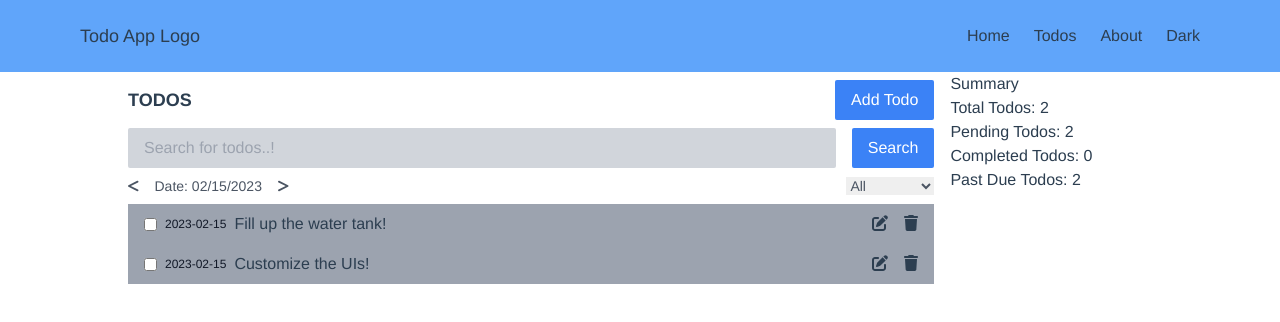
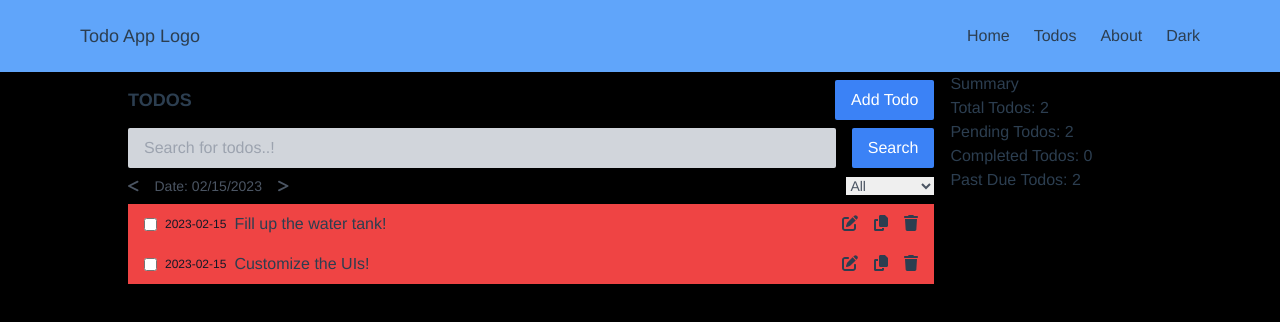
Before and after one commit to dioveath/todo-vuejs, a Vue app: page / in a window 1280 px wide. Shown: the top 322 px of the page. Built offline with nearby package versions, Linux system fonts and the light colour scheme.

Commit message:
add: highlight due todo in red

```diff
--- a/src/components/CreateTodo.vue
+++ b/src/components/CreateTodo.vue
@@ -21,7 +21,6 @@
 
 <script>
 import { mapActions } from 'vuex';
-import { v4 as uuidv4 } from 'uuid';
 
 export default {
     name: 'EditTask',
@@ -38,7 +37,6 @@ export default {
         ...mapActions(['addTodo']),
         addNewTodo(){
             const newTodo = {
-                id: uuidv4(),
                 title: this.title,
                 dueDate: this.deadline,
                 isComplete: false,
--- a/src/components/TodoCard.vue
+++ b/src/components/TodoCard.vue
@@ -3,7 +3,7 @@
         <UpdateTodo :todo="todo" @toggle-event="toggleUpdateDialog" v-if="showUpdate"/>
         <DeleteTodo :todo="todo" @toggle-event="toggleDeleteDialog" v-if="showDelete" />
         <div class="w-full flex flex-wrap justify-between items-center py-2 px-4"
-            :class="todo.isComplete ? 'bg-green-500' : 'bg-gray-400'">
+            :class="todo.isComplete ? 'bg-green-500' : isDue ? 'bg-red-500' : 'bg-gray-400'">
             <div class="flex gap-2 items-center">
                 <input type="checkbox" id="todoCheck" v-model="checkComplete" @change="changeComplete">
                 <p class="text-xs text-gray-900"> {{ todo.dueDate }}</p>
@@ -12,6 +12,9 @@
             <div class="flex gap-4">
                 <button class="hover:text-white"> <font-awesome-icon icon="fa-solid fa-pen-to-square"
                         @click="toggleUpdateDialog" />
+                </button>
+                <button class="hover:text-white"> <font-awesome-icon icon="fa-solid fa-copy"
+                        @click="duplicateTodo" />
                 </button>
                 <button class="hover:text-red-700"> <font-awesome-icon icon="fa-solid fa-trash"
                         @click="toggleDeleteDialog" />
@@ -42,6 +45,13 @@ export default {
             showDelete: false,
         };
     },
+    computed: {
+        isDue (){
+            const dueTime = new Date(this.todo.dueDate).getTime();
+            const nowTime = new Date().getTime();
+            return nowTime > dueTime;
+        }
+    },
     watch: {
         $props: {
             deep: true,
@@ -52,7 +62,12 @@ export default {
         }
     },
     methods: {
-        ...mapActions(["updateTodo", "deleteTodo"]),
+        ...mapActions(["updateTodo", "deleteTodo", "addTodo"]),
+        duplicateTodo(){
+            // eslint-disable-next-line no-unused-vars
+            const { id, ...copyTodo } = this.todo;
+            this.addTodo(copyTodo);
+        },
         changeComplete() {
             // eslint-disable-next-line no-unused-vars
             const { isComplete, ...rest } = this.todo;
--- a/src/index.css
+++ b/src/index.css
@@ -1,3 +1,7 @@
 @tailwind base;
 @tailwind components;
 @tailwind utilities;
+
+body {
+    background: black;
+}
--- a/src/main.js
+++ b/src/main.js
@@ -4,7 +4,7 @@ import App from './App.vue'
 import './index.css';
 
 import { library  } from '@fortawesome/fontawesome-svg-core';
-import { faBars, faXmark, faCalendarDays, faPenToSquare, faLessThan, faGreaterThan, faTrash } from '@fortawesome/free-solid-svg-icons';
+import { faBars, faXmark, faCalendarDays, faPenToSquare, faLessThan, faGreaterThan, faTrash, faCopy } from '@fortawesome/free-solid-svg-icons';
 import { FontAwesomeIcon } from '@fortawesome/vue-fontawesome';
 
 import store from './store';
@@ -16,6 +16,7 @@ library.add(faPenToSquare);
 library.add(faLessThan);
 library.add(faGreaterThan);
 library.add(faTrash);
+library.add(faCopy);
 
 Vue.component('font-awesome-icon', FontAwesomeIcon);
 
--- a/src/store/index.js
+++ b/src/store/index.js
@@ -48,6 +48,8 @@ export default new Vuex.Store({
   },
   mutations: {
     add_todo(state, todo) {
+      // validate todo
+      todo.id = uuidv4();
       state.todos.push(todo);
     },
     update_todo(state, todo) {
```
Also changed, not shown: src/README.MD.
